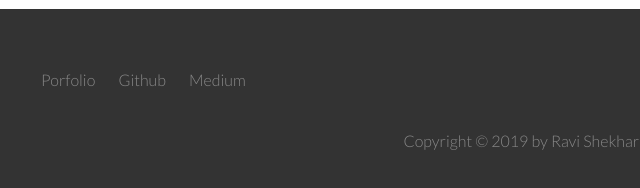
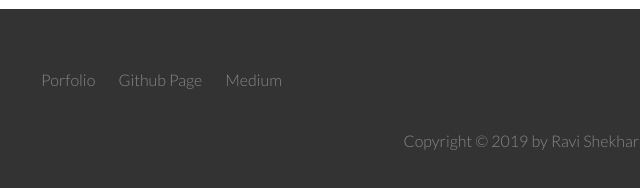
Before and after one commit to happyman11/foodorder.github.io, a plain HTML site: page index.html in a window 1280 px wide. Shown: the part 5304-5492 px from the top of the page, 29-669 px from the left. Drawn offline with nearby package versions, Linux system fonts and the light colour scheme; a script that the page names is missing; files whose address does not match are found by name.

Commit message:
Update index.html

```diff
--- a/index.html
+++ b/index.html
@@ -413,7 +413,7 @@ I was looking for a quick and easy food delivery service in San Franciso. I trie
                 <div class="col span-1-of-2">
                     <ul class="footer-nav">
                         <li><a href="https://www.rstiwari.com">Porfolio</a></li>
-                        <li><a href="https://happyman11.github.io/">Github</a></li>
+                        <li><a href="https://happyman11.github.io/">Github Page</a></li>
                         <li><a href="https://tiwari11-rst.medium.com/">Medium</a></li>
 
                     </ul>
```
